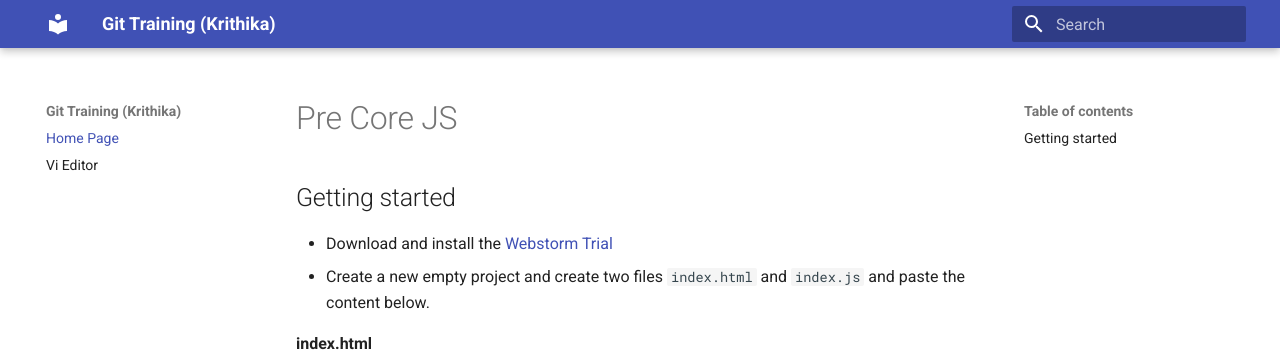
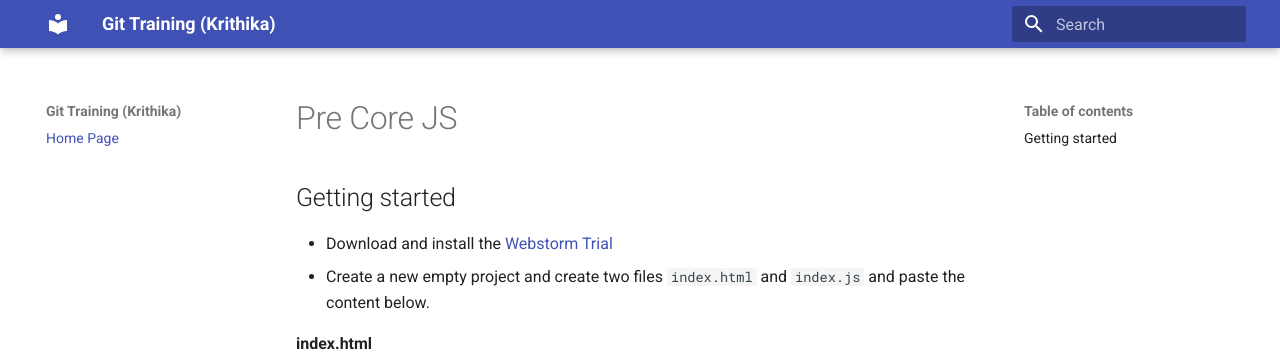
Before and after one commit to bindhyeswari/training-pre-core-js-public, an MkDocs documentation site: the page built from docs/index.md, in a window 1280 px wide. Shown: the top 352 px of the page. Built offline with MkDocs 1.6.1 and Material for MkDocs 9.7.7, drawn with Linux system fonts in a browser that asks for light colours.

Commit message:
intermediate

```diff
--- a/mkdocs.yml
+++ b/mkdocs.yml
@@ -1,7 +1,6 @@
 site_name: Git Training (Krithika)
 nav:
 - Home Page: index.md
-- Vi Editor: working-with-vi.md
 theme:
   name:
     material
```
Also changed, not shown: 1 other file.
